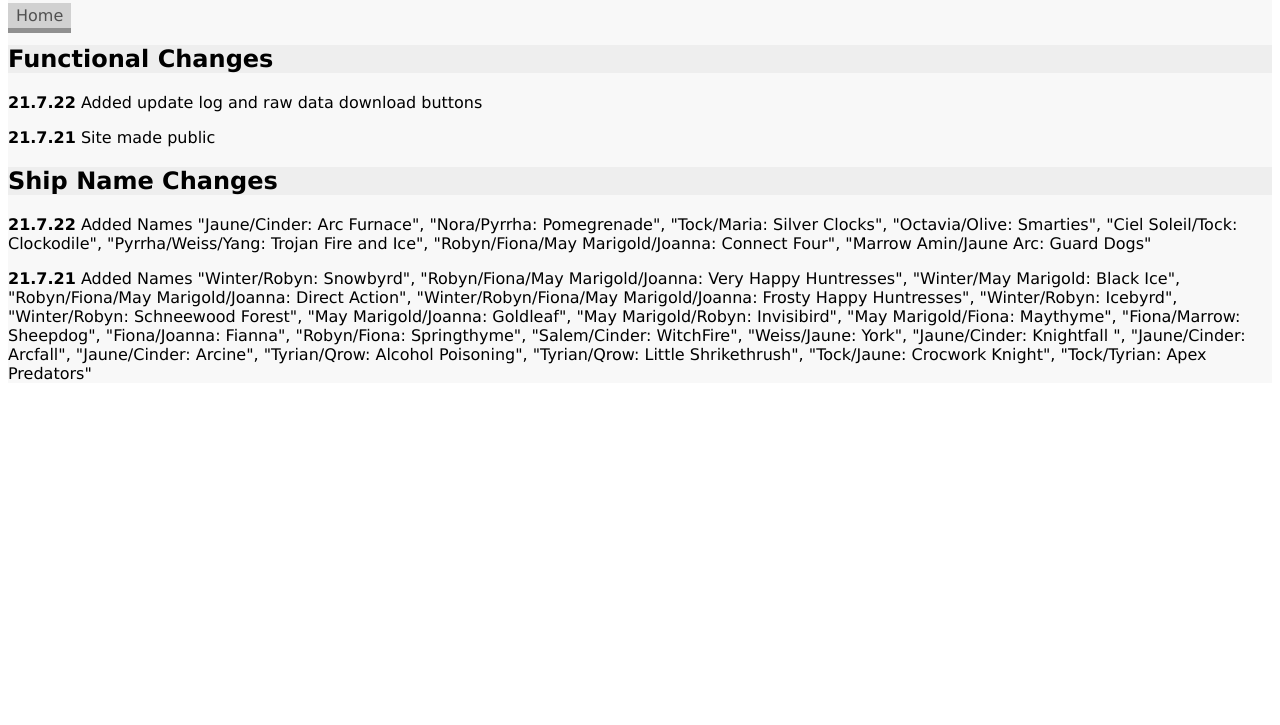
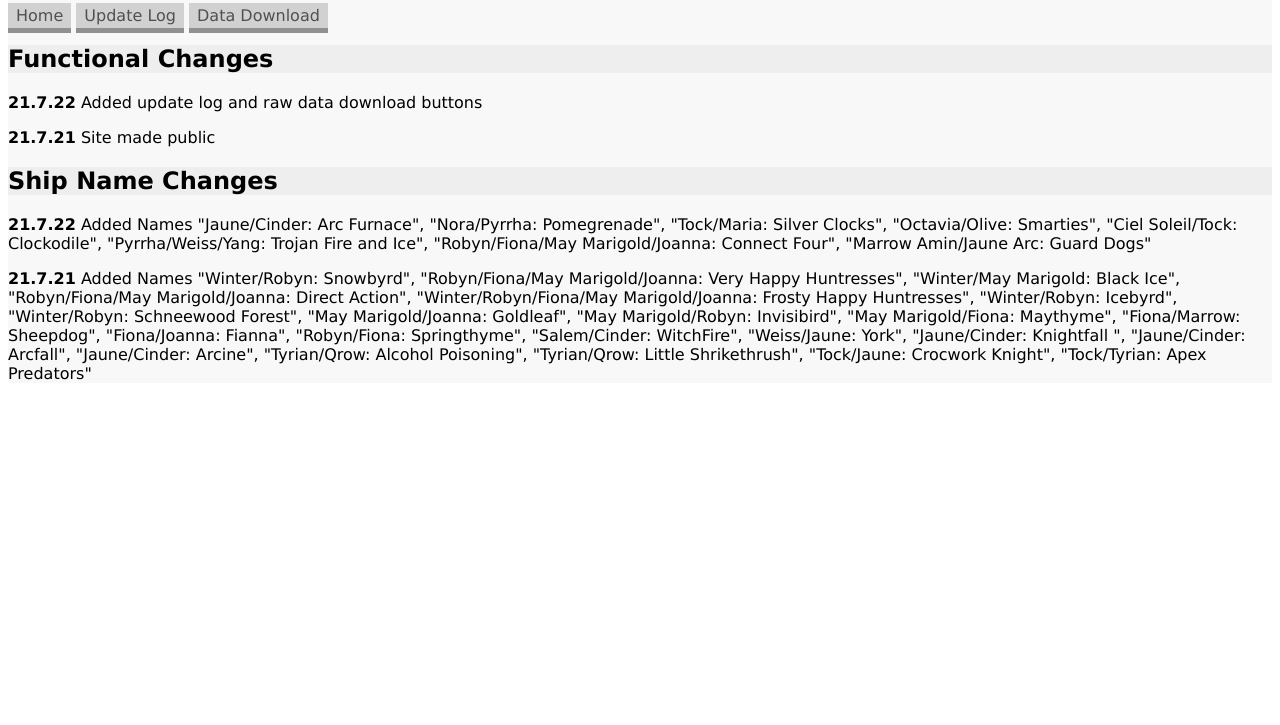
Before and after one commit to WinterFollowsSpring/Winter-Raven.github.io, a plain HTML site: page update_log.html in a window 1280 px wide. Shown: the part 75-800 px from the top of the page. Drawn offline with Linux system fonts and the light colour scheme.

Commit message:
added bar to update log

```diff
--- a/update_log.html
+++ b/update_log.html
@@ -8,7 +8,11 @@
     <body>
         <div class="site">
             <h1 class="text">Update Log</h1>
-            <a class="button" href="/">Home</a>
+            <p class="text">
+                <a class="button" href="/">Home</a>
+                <a class="button" href="/update_log.html">Update Log</a>
+                <a class="button" href="/ships.txt" download>Data Download</a>
+            </p>
             <div class="text">
                 <h2>Functional Changes</h2>
                 <p><b>21.7.22</b> Added update log and raw data download buttons</p>
```
Also changed, not shown: index.html (+1 -0 lines).
